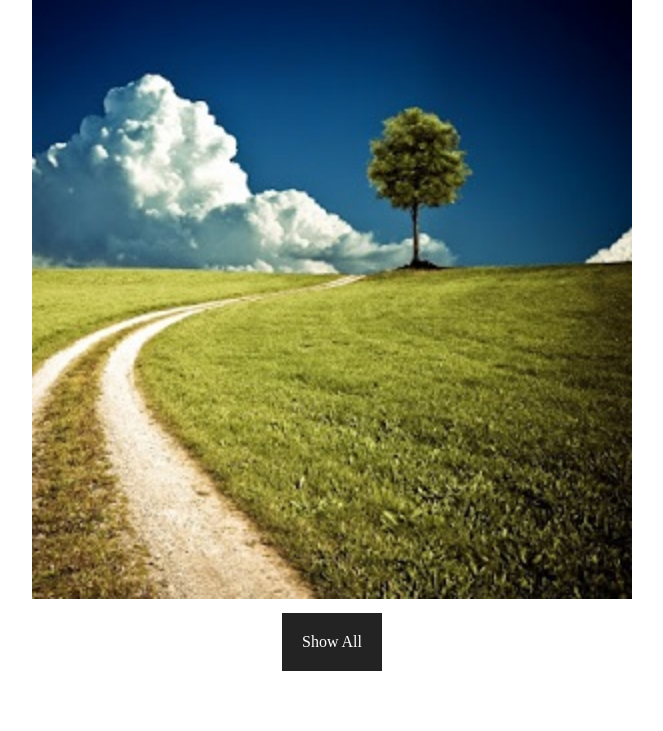
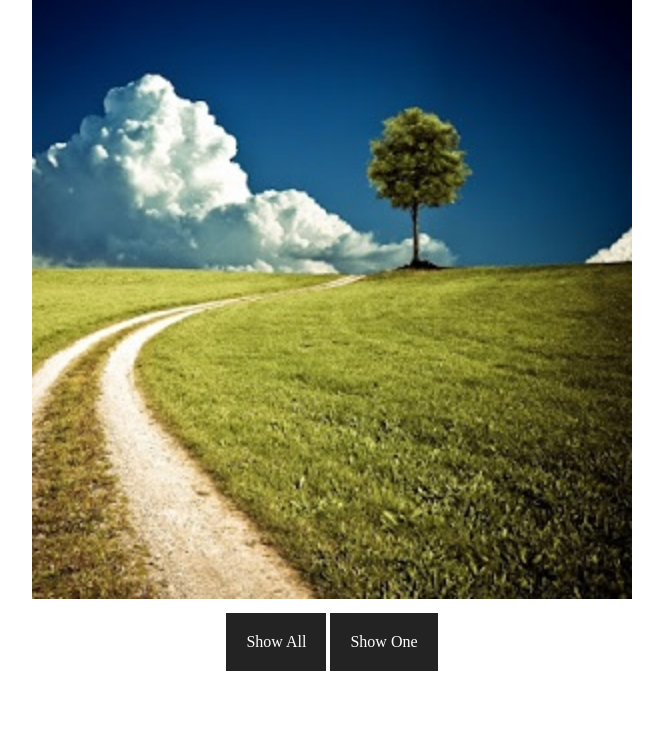
Before and after one commit to hoangbaovu/php_training, a PHP site: page /05.php?show=1 in a window 1280 px wide. Shown: the part 1980-2711 px from the top of the page, without its empty margins (308-971 px from the left). Run offline with PHP 8.4, Linux system fonts and the light colour scheme.

Commit message:
Added btn Show One

```diff
--- a/chuong_01/06_loop/05.php
+++ b/chuong_01/06_loop/05.php
@@ -65,6 +65,7 @@
                 } while( $i <= 4 && $flagShow == 1 );
             ?>
             <a class="btn" href="05.php?show=1">Show All</a>
+            <a class="btn" href="05.php?show=0">Show One</a>
         </div>
     </div>
 </body>
```
